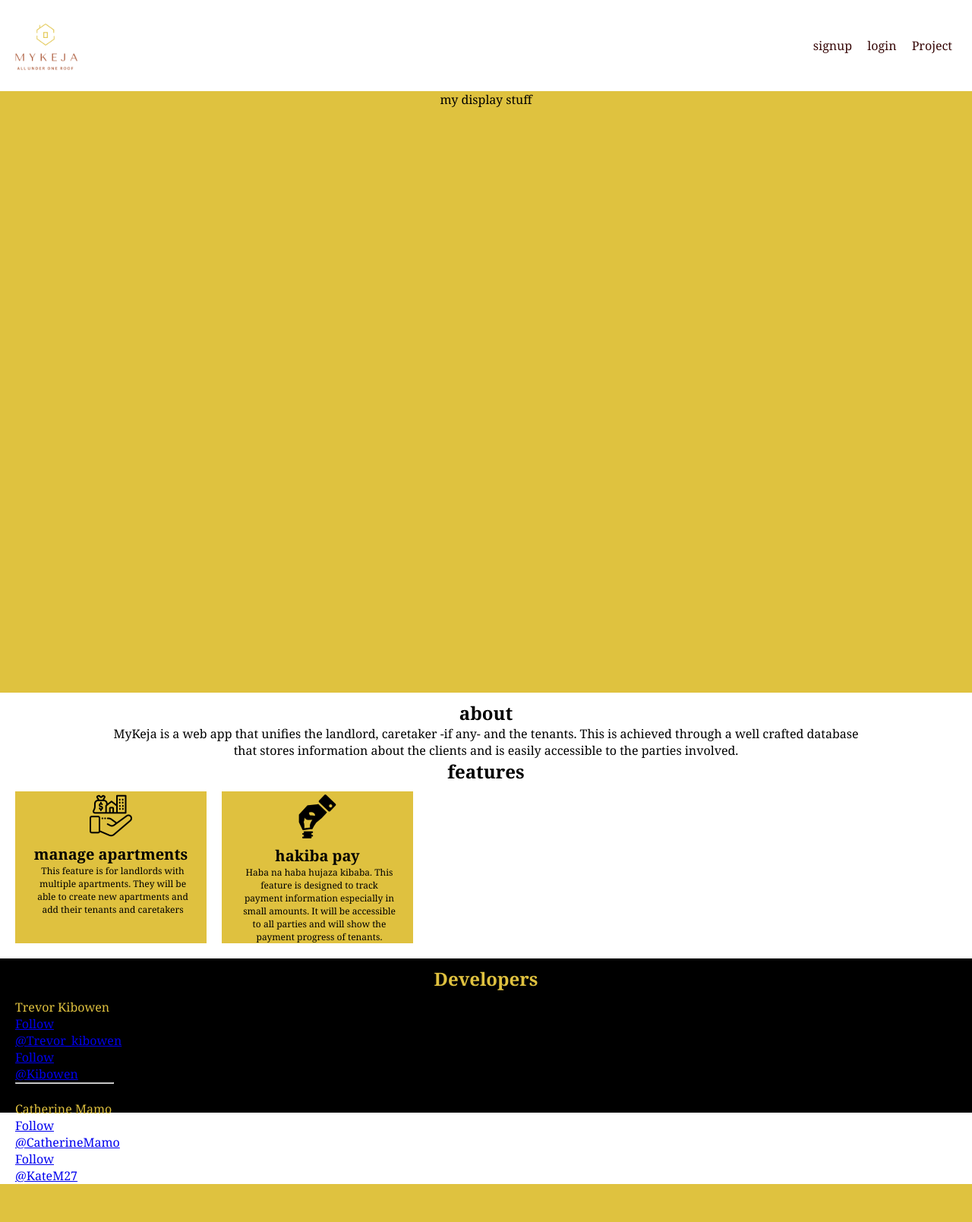
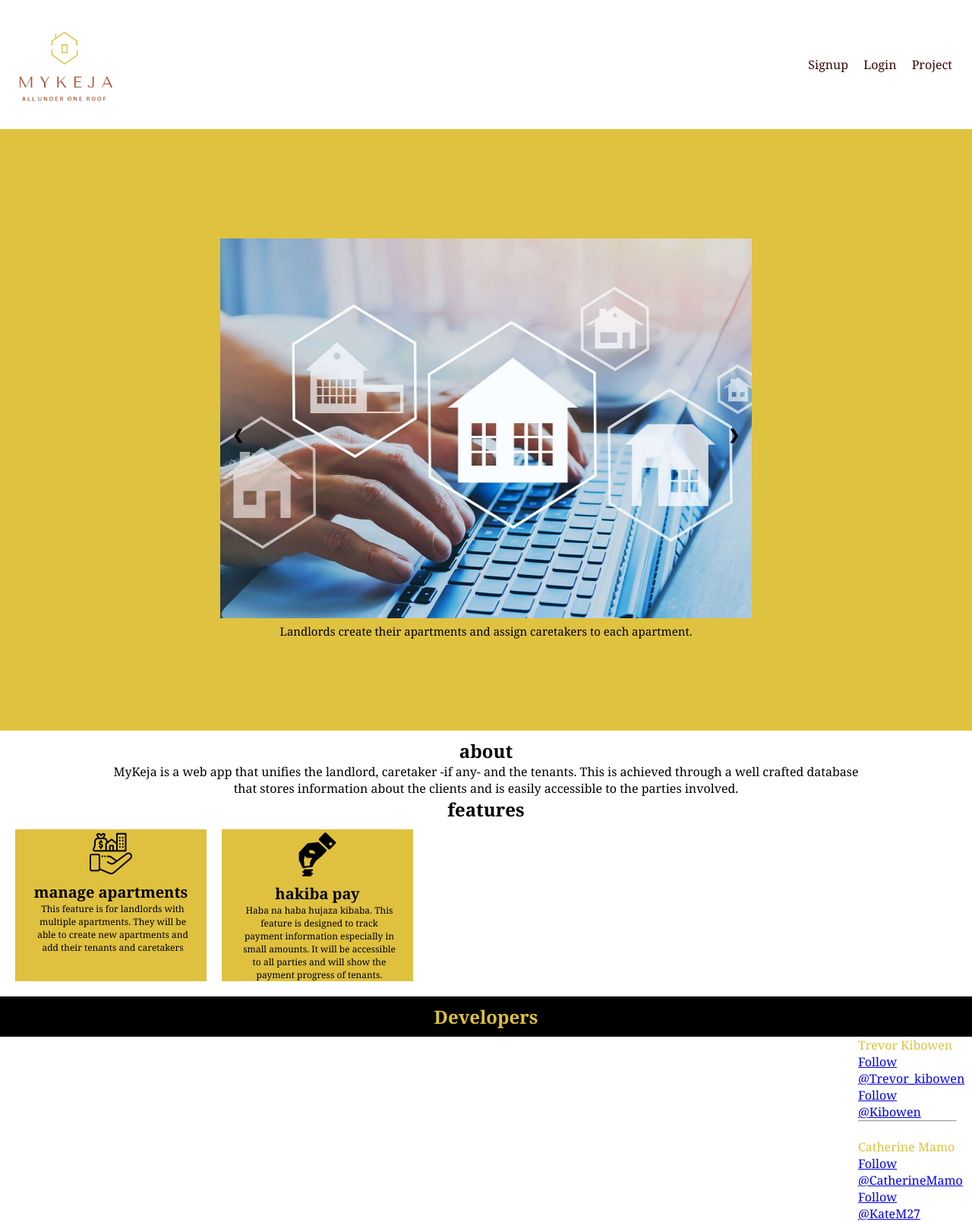
Before and after one commit to KateM27/MyKeja, a Flask app: template frontend/templates/index.html in a window 1280 px wide. Shown: the whole page at 76% size. Before the commit the page ends 1559 px from the top, so only its background shows below. Run offline with Flask 2, Linux system fonts and the light colour scheme; the template is opened without the code that fills it, so the values that code supplies are empty; some libraries are stand-ins or nearby versions.

Commit message:
add images

```diff
--- a/backend/app.py
+++ b/backend/app.py
@@ -61,6 +61,5 @@ def add_tenant():
 def delete_tenant(id):
     return 'Delete Tenant'
 
-
 if __name__ == "__main__":
     app.run(debug=True)
--- a/frontend/static/display.css
+++ b/frontend/static/display.css
@@ -147,10 +147,87 @@ li a:hover, li a:focus {
 }
 
 .social-links {
-    float: center;
+    float: inline-end;
     width: 150px;
     height: 150px;
     padding: 10px;
 }
 
+.slideshow-container {
+    max-width: 1000px;
+    position: relative;
+    margin: auto;
+}
+
+.mySlides {
+    display: none;
+}
+
+.prev, .next {
+    cursor: pointer;
+    position: absolute;
+    top: 50%;
+    width: auto;
+    margin-top: -22px;
+    padding: 16px;
+    color: black;
+    font-weight: bold;
+    font-size: 18px;
+    transition: 0.6s ease;
+    border-radius: 0 3px 3px 0;
+    user-select: none;
+}
+
+.next {
+    right: 0;
+    border-radius: 3px 0 0 3px;
+}
+
+.prev:hover, .next:hover {
+    background-color: rgba(0,0,0,0.8);
+}
+
+.text {
+    color: black;
+    font-size: 15px;
+    padding: 8px 12px;
+    position: absolute;
+    bottom: -30px;
+    width: 100%;
+    text-align: center;
+}
+
+.numbertext {
+    color: #f2f2f2;
+    font-size: 12px;
+    padding: 8px 12px;
+    position: absolute;
+    top: 0;
+}
+
+.dot {
+    cursor: pointer;
+    height: 15px;
+    width: 15px;
+    margin: 0 2px;
+    background-color: #bbb;
+    border-radius: 50%;
+    display: inline-block;
+    transition: background-color 0.6s ease;
+}
+
+.active, .dot:hover {
+    background-color: #717171;
+}
+
+.fade {
+    animation-name: fade;
+    animation-duration: 1.5s;
+}
+
+@keyframes fade {
+    from {opacity: .4}
+    to {opacity: 1}
+}
+
 /* colors #DFC13F #A95534 */
--- a/frontend/templates/index.html
+++ b/frontend/templates/index.html
@@ -15,16 +15,16 @@
 </head>
 <header class="header">
 <!--     <img src="{{ url_for('static', filename='mykejaweb_logo.png') }}" alt="">-->
-<img src="{{url_for('static', filename='6-removebg-preview.png')}}" alt="mykeja_logo" width="100" height="100" class="logo">
+<img src="{{url_for('static', filename='6-removebg-preview.png')}}" alt="mykeja_logo" width="150" height="150" class="logo">
 <!-- <img src="/frontend/static/6-removebg-preview.png" alt="mykeja_logo" width="100" height="100" class="logo">
  -->
     <nav>
         <ul>
             <li>
-                <a id="signup" href="signup">signup</a>
+                <a id="signup" href="signup">Signup</a>
             </li>
             <li>
-                <a id="login" href="login">login</a>
+                <a id="login" href="login">Login</a>
             </li>
             <li>
                 <a class="github-button" href="https://github.com/KateM27/MyKeja/" aria-label="Watch KateM27/MyKeja on GitHub">Project</a>
@@ -36,7 +36,59 @@
 </header>
 <body>
 <div class="display">
-<p>my display stuff</p>
+    <div class="slideshow-container">
+        <div class="mySlides fade">
+            <div class="numbertext">1 / 2</div>
+            <img src="{{url_for('static', filename='mykeja2.jpg')}}" width="700" height="500">
+            <div class="text">Landlords create their apartments and assign caretakers to each apartment.</div>
+        </div>
+        <div class="mySlides fade">
+            <div class="numbertext">2 / 2</div>
+            <img src="{{url_for('static', filename='mykeja1.png')}}" width="700" height="500">
+            <div class="text">Lanlords can add new tenants to the system as caretakers monitor their stay.</div>
+        </div>
+
+        <a class="prev" onclick="plusSlides(-1)">&#10094;</a>
+        <a class="next" onclick="plusSlides(1)">&#10095;</a>
+    </div>
+    <br>
+
+    <!-- <div style="text-align:center">
+        <span class="dot" onclick="currentSlide(1)"></span>
+        <span class="dot" onclick="currentSlide(2)"></span>
+    </div> -->
+
+    <script>
+        let slideIndex = 1;
+        showSlides(slideIndex);
+
+        // Next/previous controls
+        function plusSlides(n) {
+        showSlides(slideIndex += n);
+        }
+
+        // Thumbnail image controls
+        function currentSlide(n) {
+        showSlides(slideIndex = n);
+        }
+
+        function showSlides(n) {
+        let i;
+        let slides = document.getElementsByClassName("mySlides");
+        let dots = document.getElementsByClassName("dot");
+        if (n > slides.length) {slideIndex = 1}
+        if (n < 1) {slideIndex = slides.length}
+        for (i = 0; i < slides.length; i++) {
+            slides[i].style.display = "none";
+        }
+        for (i = 0; i < dots.length; i++) {
+            dots[i].className = dots[i].className.replace(" active", "");
+        }
+        slides[slideIndex-1].style.display = "block";
+        dots[slideIndex-1].className += " active";
+        }
+    </script>
+<!-- <p>my display stuff</p> -->
 </div>
 <section>
     <article class="about">
--- a/mykeja.py
+++ b/mykeja.py
@@ -3,4 +3,4 @@ from frontend import create_app
 app = create_app()
 
 if __name__ == '__main__':
-    app.run(debug=True)
+    app.run(debug=True, host='0.0.0.0', port=5000)
```
Also changed, not shown: frontend/static/mykeja1.png (added), frontend/static/mykeja2.jpg (added).
